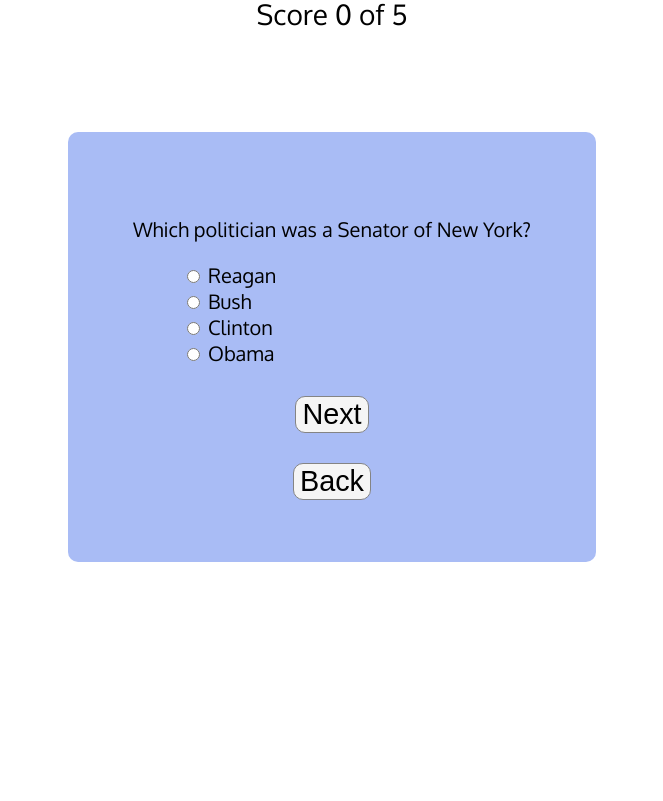
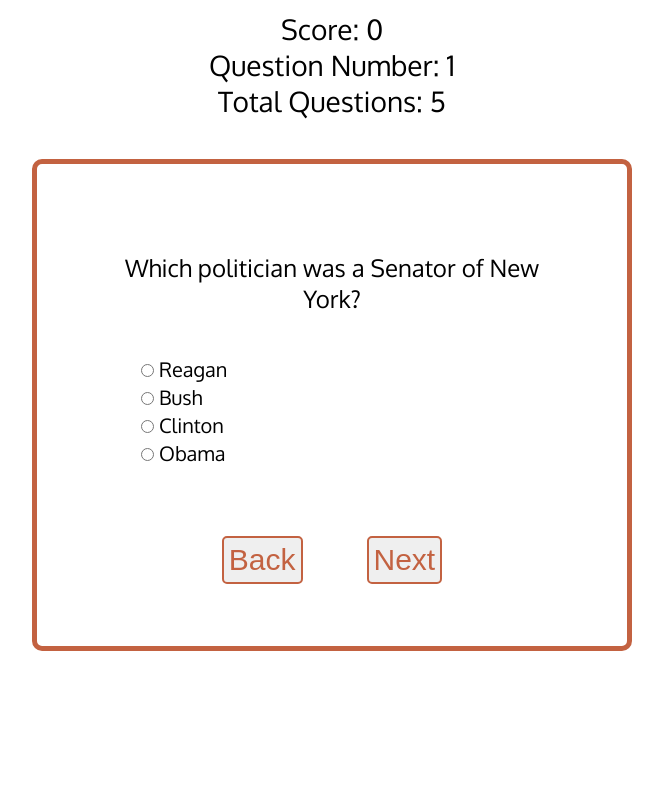
Before and after one commit to ashlynnpai/triviaquiz, a plain HTML site: page index.html in a window 1280 px wide. Shown: the part 216-1017 px from the top of the page, without its empty margins (308-971 px from the left). Before the commit the page ends 928 px from the top, so only its background shows below. Drawn offline with nearby package versions, Linux system fonts and the light colour scheme.

Commit message:
third commit

```diff
--- a/css/style.css
+++ b/css/style.css
@@ -5,39 +5,53 @@
     font-family: 'Oxygen', sans-serif;
 }
 
+#titletext {
+    font-size: 40px;
+    color: #C36241;
+}
+
 form {
-    background-color: #A9BCF5;
     padding: 4em 4em 2em;
-    max-width: 400px;
-    margin: 100px auto;
+    margin: 0 auto;
+    border: 5px solid #C36241;
     border-radius: 10px;
 }
 
 form p {
-    font-size: 20px;
-
+    font-size: 24px;
 }
 
 
 form label {
     font-size: 20px;
-
 }
 
 .radios {
     text-align: left;
-    margin-left: 50px;
+    margin: 40px;
+    font-size: 22px;
 }
 
 
 input[type="text"],
 input[type="button"] {
-    display: block;
+    display: inline
     background: #f5f5f5;
     border: 1px solid #848484;
-    font-size: 1.8em;
-    border-radius: 10px;
-    margin: 30px auto;
+    font-size: 30px;
+    border-radius: 5px;
+    margin: 30px 30px;
+    padding: 5px;
+    border: 2px solid #C36241;
+    color: #C36241;
+}
+
+input[type="button"]:hover {
+    border: 5px solid #C36241;
+}
+
+label:hover {
+    background-color: #FFB291;
 }
 
 .sc p {
@@ -46,5 +60,12 @@ input[type="button"] {
 }
 
 #correct {
-    font-size: 30px;
+    font-size: 40px;
 }
+
+@media only screen
+and (max-width : 400px) {
+     span {
+    font-size: 14px;
+}
+}
--- a/index.html
+++ b/index.html
@@ -4,13 +4,16 @@
 	<title>Trivia Quiz</title>
     <link href='http://fonts.googleapis.com/css?family=Oxygen' rel='stylesheet' type='text/css'>
 	<link rel="stylesheet" href="css/style.css" type="text/css" media="screen" title="no title" charset="utf-8">
+    <link rel="stylesheet" href="css/normalize.css">
 </head>
 <body>
-    <div class="wrapper">
-    <h1>Trivia Quiz</h1>
+<div class="wrapper">
 
+    <h1 id="titletext">Trivia Quiz</h1>
     <div class="sc">
-    <p>Score </p><p id="score"></p><p> of 5</p>
+    <p>Score: </p><p id="score"></p><br>
+    <p>Question Number: </p><p id="count"></p><br>
+    <p>Total Questions: </p><p id="total"></p>
     </div>
 
     <p id="correct"></p>
@@ -21,33 +24,33 @@
     <div class="radios">
     <div>
       <label>
-        <input type="radio" name="answer" value="0" id="r0">
+        <input type="radio" name="answer" value="0" id="r0"/>
         <span></span>
       </label>
     </div>
 
    <div>
       <label>
-        <input type="radio" name="answer" value="1" id="r1">
+        <input type="radio" name="answer" value="1" id="r1"/>
         <span></span>
       </label>
     </div>
     <div>
       <label>
-        <input type="radio" name="answer" value="2" id="r2">
+        <input type="radio" name="answer" value="2" id="r2"/>
         <span></span>
       </label>
     </div>
    <div>
       <label>
-        <input type="radio" name="answer" value="3" id="r3">
+        <input type="radio" name="answer" value="3" id="r3"/>
         <span></span>
       </label>
     </div>
     </div>
+    <input type="button" value="Back" class="button" id="backbutton"/>
+    <input type="button" value="Next" class="button" id="nextbutton"/>
 
-    <input type="button" value="Next" class="button" id="nextbutton"/>
-    <input type="button" value="Back" class="button" id="backbutton"/>
     </form>
     </div>
 </body>
--- a/js/app.js
+++ b/js/app.js
@@ -4,17 +4,18 @@ var set = [
     {question: "Which of these is a prime number?", choices: ["367", "377", "387", "407"], answer: 0},
     {question: "Which team won the first Superbowl?", choices: ["Chiefs", "Packers", "Bears", "Broncos"], answer: 1},
     {question: "Who wrote the music for Les Miserables?", choices: ["John Williams", "Lloyd Webber", "Rodgers & Hammerstein", "Boublil & Schonberg"], answer: 3},
-
 ];
 
 var nextq;
 var prevq;
 var score = 0;
 var rightanswers;
-
 var count = 1;
+var totalQ = set.length;
 
 $("#score").html(score);
+$("#count").html(count);
+$("#total").html(totalQ);
 
 function cycle(){
 nextq = set.shift();
@@ -26,20 +27,27 @@ nextQuestion();
 var select;
 $( "#nextbutton" ).click(function() {
 select = $( "input:radio[name=answer]:checked" ).val();
+    if (select == undefined){
+    alert("Please select an answer");
+    }
+    else {
 set.push(nextq);
 count++;
 choose();
 $("#score").html(score);
+$("#count").html(count);
 clear();
 cycle();
 nextQuestion();
 endQuiz();
+    }
    });
 
 $( "#backbutton" ).click(function() {
     console.log(count);
     if (count > 1) {
         count--;
+        $("#count").html(count);
         set.unshift(nextq);
         nextq = set.pop();
         console.log(nextq);
@@ -50,8 +58,7 @@ $( "#backbutton" ).click(function() {
 
 function nextQuestion(){
     $("#askQ").html(nextq.question);
-
-    //need to print to label of radio button
+    //print to label of radio button
     $("input[value='0']").next().text(nextq.choices[0]);
     $("input[value='1']").next().text(nextq.choices[1]);
     $("input[value='2']").next().text(nextq.choices[2]);
@@ -66,8 +73,9 @@ function clear(){
 }
 
 function endQuiz(){
-    if (count > 5) {
-    $("#askQ").html("Final Score: " + score + " of 5");
+    if (count > totalQ) {
+    $("#count").html(totalQ);
+    $("#askQ").html("Final Score: " + score + " of " + totalQ);
     $("#askQ").css("font-size", "+=20");
     $("input[value='0']").next().text("");
     $("input[value='1']").next().text("");
@@ -75,6 +83,7 @@ function endQuiz(){
     $("input[value='3']").next().text("");
     $(".radios").hide();
     $( ".button" ).hide();
+    $("#correct").hide("slow");
     };
 }
 
```
Also changed, not shown: 1 other file.
